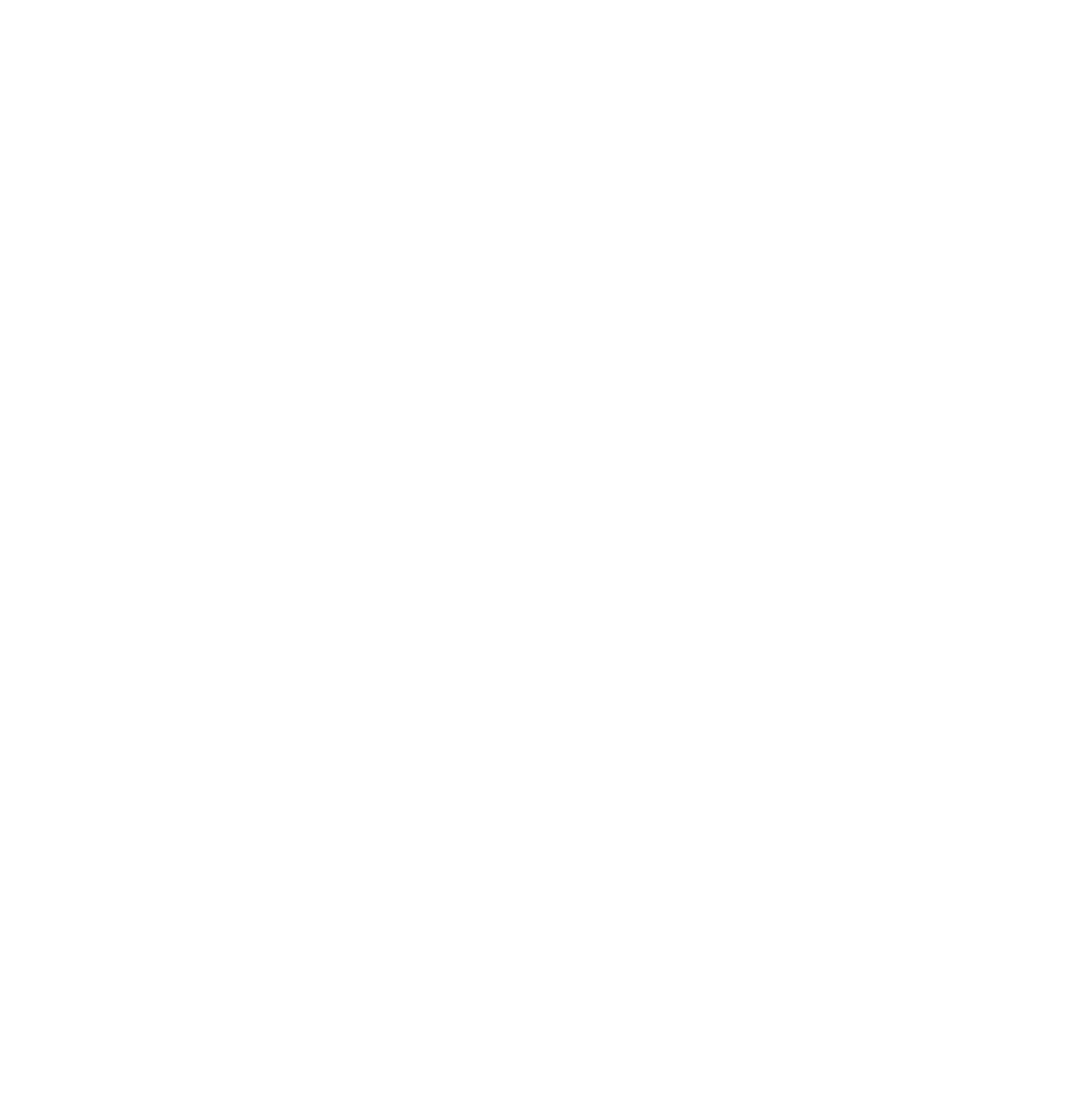
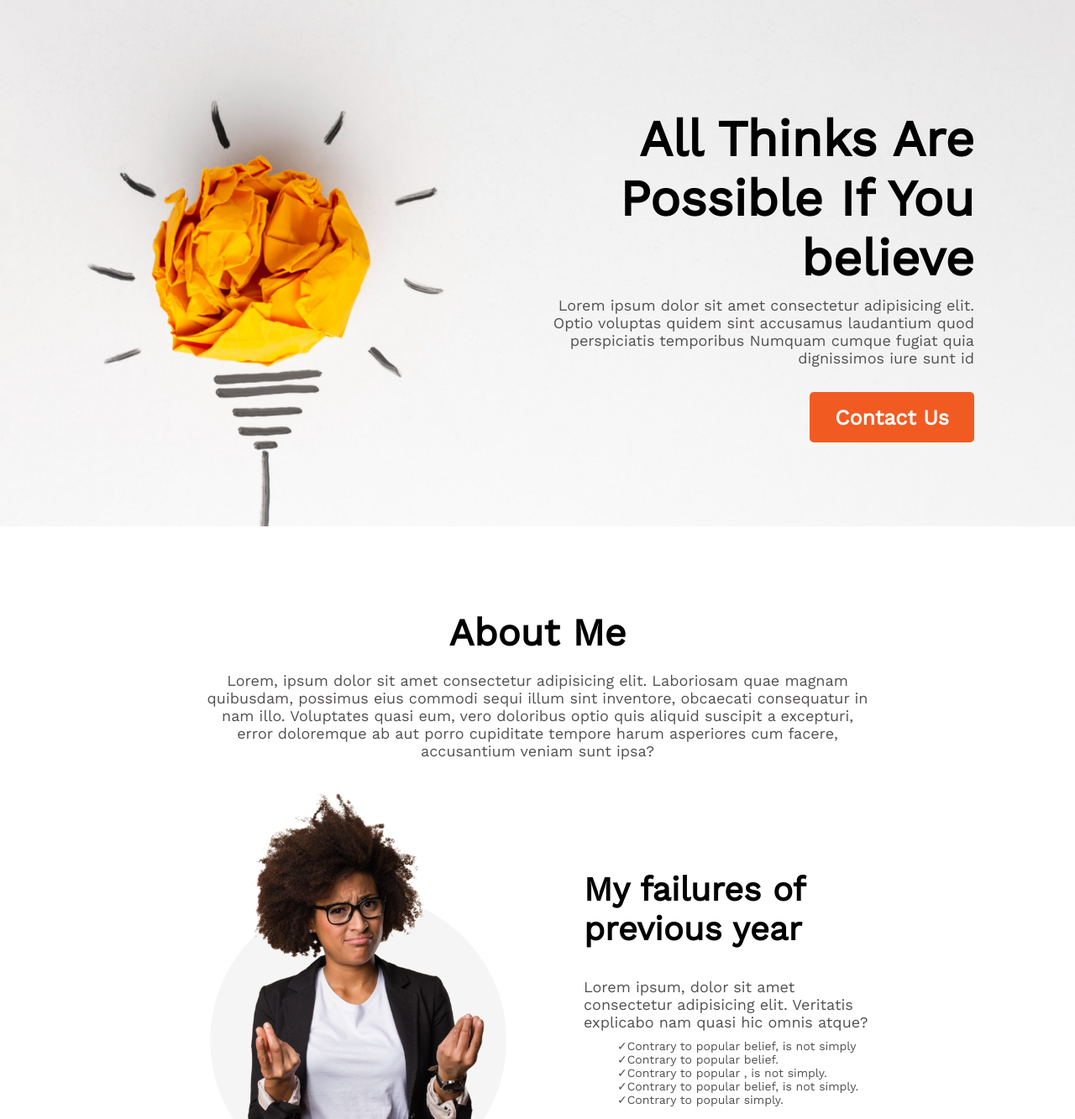
Before and after one commit to zahangir20bd/first-assignment, a plain HTML site: page index.html in a window 1280 px wide. Shown: the top 1333 px of the page at 84% size. Before the commit the page ends 800 px from the top, so only its background shows below. Drawn offline with nearby package versions, Linux system fonts and the light colour scheme.

Commit message:
Update Header, Main section

```diff
--- a/index.html
+++ b/index.html
@@ -4,8 +4,102 @@
     <meta charset="UTF-8" />
     <meta http-equiv="X-UA-Compatible" content="IE=edge" />
     <meta name="viewport" content="width=device-width, initial-scale=1.0" />
+    <title>First Assignment</title>
     <link rel="stylesheet" href="styles/style.css" />
-    <title>First Assignment</title>
+    <link rel="preconnect" href="https://fonts.googleapis.com" />
+    <link rel="preconnect" href="https://fonts.gstatic.com" crossorigin />
+    <link
+      href="https://fonts.googleapis.com/css2?family=Inter&family=Open+Sans&family=Work+Sans&display=swap"
+      rel="stylesheet"
+    />
   </head>
-  <body></body>
+  <body>
+    <!-- Header Section Start -->
+    <header class="header">
+      <div class="header-content">
+        <div class="blank"></div>
+        <div class="content">
+          <h1 class="header-title">
+            All Thinks Are <br />
+            Possible If You <br />
+            believe
+          </h1>
+          <p class="header-caption">
+            Lorem ipsum dolor sit amet consectetur adipisicing elit. Optio
+            voluptas quidem sint accusamus laudantium quod perspiciatis
+            temporibus Numquam cumque fugiat quia dignissimos iure sunt id
+          </p>
+          <button type="submit" class="btn-primary">Contact Us</button>
+        </div>
+      </div>
+    </header>
+    <!-- Header Section End -->
+    <!-- Main Section Start -->
+    <main>
+      <!-- About Me Section Start -->
+      <section class="About-Me">
+        <h1 class="section-title">About Me</h1>
+        <p class="section-caption">
+          Lorem, ipsum dolor sit amet consectetur adipisicing elit. Laboriosam
+          quae magnam quibusdam, possimus eius commodi sequi illum sint
+          inventore, obcaecati consequatur in nam illo. Voluptates quasi eum,
+          vero doloribus optio quis aliquid suscipit a excepturi, error
+          doloremque ab aut porro cupiditate tempore harum asperiores cum
+          facere, accusantium veniam sunt ipsa?
+        </p>
+      </section>
+      <!-- About Me Section End -->
+      <!-- Articles Section Start -->
+      <section class="articles">
+        <div class="gallery">
+          <img
+            class="person-image"
+            src="images/person.png"
+            alt="Person Image"
+          />
+        </div>
+        <div class="article">
+          <h1 class="article-title">My failures of previous year</h1>
+          <p class="article-caption">
+            Lorem ipsum, dolor sit amet consectetur adipisicing elit. Veritatis
+            explicabo nam quasi hic omnis atque?
+          </p>
+          <ul>
+            <li>Contrary to popular belief, is not simply</li>
+            <li>Contrary to popular belief.</li>
+            <li>Contrary to popular , is not simply.</li>
+            <li>Contrary to popular belief, is not simply.</li>
+            <li>Contrary to popular simply.</li>
+          </ul>
+        </div>
+      </section>
+      <!-- Articles Section End -->
+      <!-- My Plans Section Start -->
+      <section class="my-plans">
+        <h1 class="section-title">My Plans</h1>
+        <div class="plans">
+          <div class="plan">
+            <img src="images/icons/web.png" alt="Web Development icon" />
+            <h1>Web Development</h1>
+            <h3>I want to start</h3>
+          </div>
+          <div class="plan">
+            <img src="images/icons/js.png" alt="JavaScript Icon" />
+            <h1>Javascript</h1>
+            <h3>I want to learn</h3>
+          </div>
+          <div class="plan">
+            <img src="images/icons/smoke.png" alt="Don't Smoke icon" />
+            <h1>Smoking Habit</h1>
+            <h3>I want to end</h3>
+          </div>
+          <div class="plan">
+            <img src="images/icons/ecom.png" alt="E-commerce icon" />
+            <h1>E-commerce</h1>
+            <h3>I want to develop</h3>
+          </div>
+        </div>
+      </section>
+    </main>
+  </body>
 </html>
--- a/styles/style.css
+++ b/styles/style.css
@@ -1,3 +1,142 @@
+/* Universal Styles */
 * {
   margin: 0;
+  font-family: "Inter", sans-serif;
+  font-family: "Open Sans", sans-serif;
+  font-family: "Work Sans", sans-serif;
 }
+
+.btn-primary {
+  height: 60px;
+  font-weight: 700;
+  font-size: 25px;
+  border: 0;
+  border-radius: 5px;
+  padding: 0px 30px;
+  background-color: #f15b22;
+  color: white;
+}
+
+.btn-primary:hover {
+  background-color: green;
+}
+/* Header Styles */
+.header {
+  background-image: url("../images/banner/banner1.png");
+  background-repeat: no-repeat;
+  background-size: cover;
+}
+
+.header-content {
+  width: 100%;
+  display: flex;
+  justify-content: space-between;
+  margin-bottom: 100px;
+}
+
+.blank {
+  width: 50%;
+}
+.content {
+  text-align: right;
+  margin-right: 40px;
+  width: 50%;
+  padding: 100px 80px;
+}
+
+.header-title {
+  font-weight: 700;
+  font-size: 60px;
+  margin: 30px 0px 10px;
+}
+
+.header-caption {
+  font-size: 18px;
+  color: #535050;
+  margin-bottom: 30px;
+}
+
+/* About Me Styles */
+.About-Me {
+  max-width: 800px;
+  margin: auto;
+  text-align: center;
+}
+
+.section-title {
+  font-weight: 700;
+  font-size: 45px;
+  margin: 80px 0px 20px;
+}
+
+.section-caption {
+  font-size: 18px;
+  color: #535050;
+  margin-bottom: 30px;
+}
+
+/* Articles Styles */
+.articles {
+  display: flex;
+  gap: 80px;
+  align-items: center;
+  justify-content: center;
+  margin: auto;
+}
+
+.article {
+  max-width: 350px;
+}
+.gallery img {
+  height: 480px;
+  width: 380px;
+}
+
+.article-title {
+  font-weight: 700;
+  font-size: 40px;
+  margin-bottom: 35px;
+}
+
+.article-caption {
+  font-size: 18px;
+  color: #535050;
+  margin-bottom: 10px;
+}
+
+.article ul {
+  list-style: none;
+}
+
+.article li {
+  font-size: 14px;
+  color: #535050;
+}
+.article li::before {
+  content: "✓";
+}
+
+/* My Plans Styles */
+
+.my-plans {
+  text-align: center;
+}
+
+.plans {
+  display: flex;
+  gap: 50px;
+  align-items: center;
+  margin: auto;
+  justify-content: center;
+  margin: 50px 0px;
+}
+
+.plans h1 {
+  font-size: 30px;
+  margin-bottom: 20px;
+}
+
+.plans h3 {
+  font-size: 20px;
+  color: #535050;
+}
```
Also changed, not shown: images/Zahangir PP.jpg (added), images/rafe.png (added).
